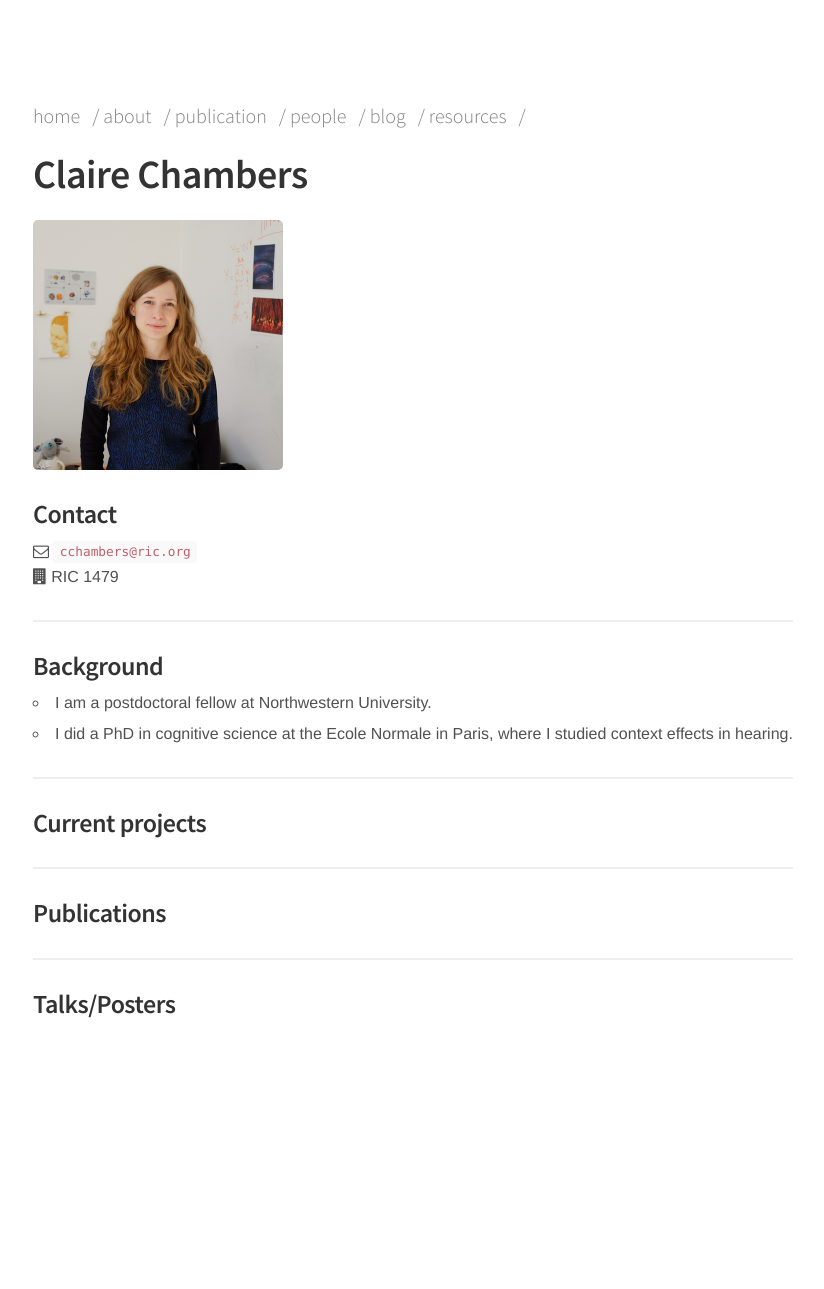
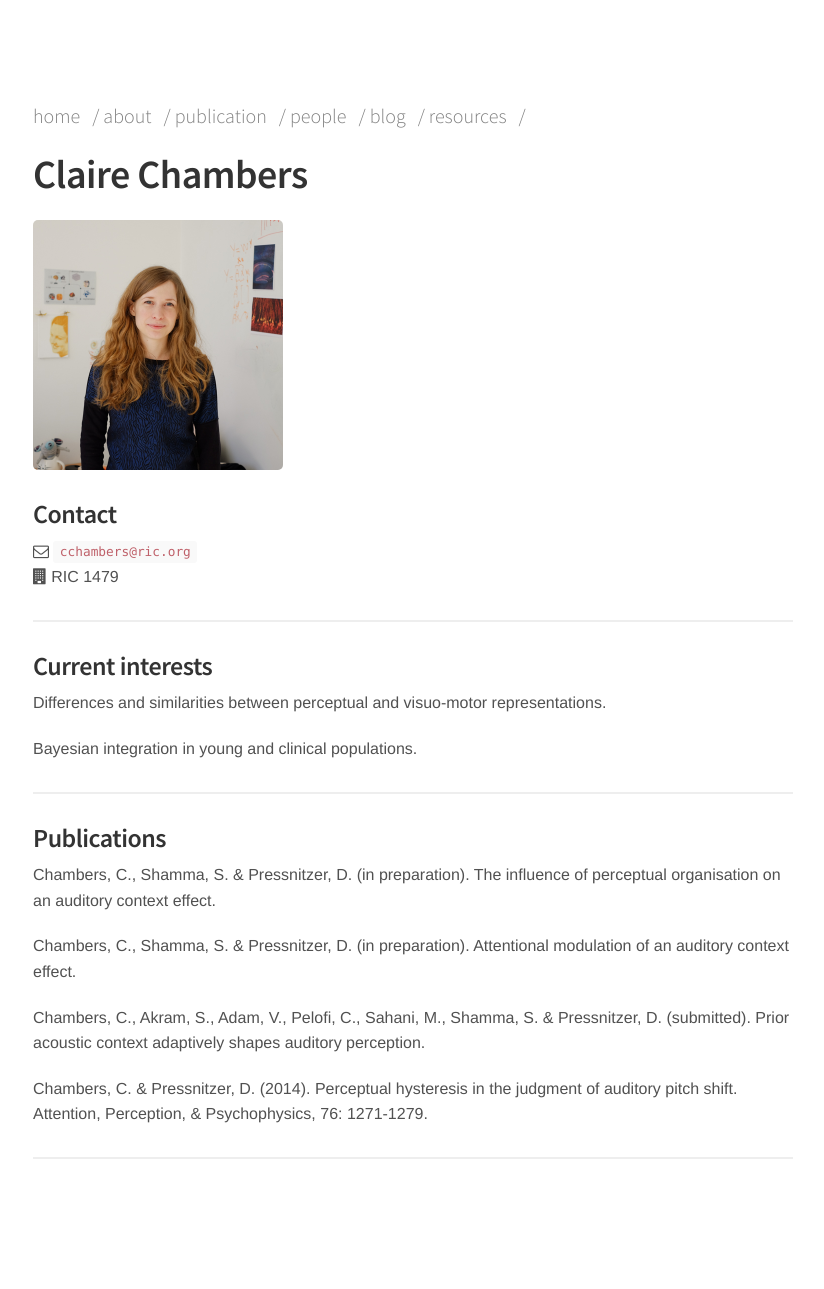
Before and after one commit to KordingLab/KordingLab.github.io, a Jekyll site: the page built from _people/claire_chambers.md, in a window 1280 px wide. Shown: the whole page, without its empty margins (227-1051 px from the left). Built offline with Jekyll 4.4.1, drawn with Linux system fonts in a browser that asks for light colours; nearby versions of some CDN libraries; comment, search, counter and statistics services are not loaded; before the commit the page ends 1128 px from its top, so only the background shows below that.

Commit message:
Update claire_chambers.md

```diff
--- a/_people/claire_chambers.md
+++ b/_people/claire_chambers.md
@@ -14,21 +14,22 @@ joined: 2015
 
 <hr>
 
-### Background
+### Current interests
 
-- I am a postdoctoral fellow at Northwestern University.
-- I did a PhD in cognitive science at the Ecole Normale in Paris, where I studied context effects in hearing.
+Differences and similarities between perceptual and visuo-motor representations.
 
-<hr>
-
-### Current projects
-
+Bayesian integration in young and clinical populations.
 
 <hr>
 
 ### Publications
 
+Chambers, C., Shamma, S. & Pressnitzer, D. (in preparation). The influence of perceptual organisation on an auditory context effect.
+
+Chambers, C., Shamma, S. & Pressnitzer, D. (in preparation). Attentional modulation of an auditory context effect.
+
+Chambers, C., Akram, S., Adam, V., Pelofi, C., Sahani, M., Shamma, S. & Pressnitzer, D. (submitted). Prior acoustic context adaptively shapes auditory perception.
+
+Chambers, C. & Pressnitzer, D. (2014). Perceptual hysteresis in the judgment of auditory pitch shift. Attention, Perception, & Psychophysics, 76: 1271-1279.
 
 <hr>
-
-### Talks/Posters
```
